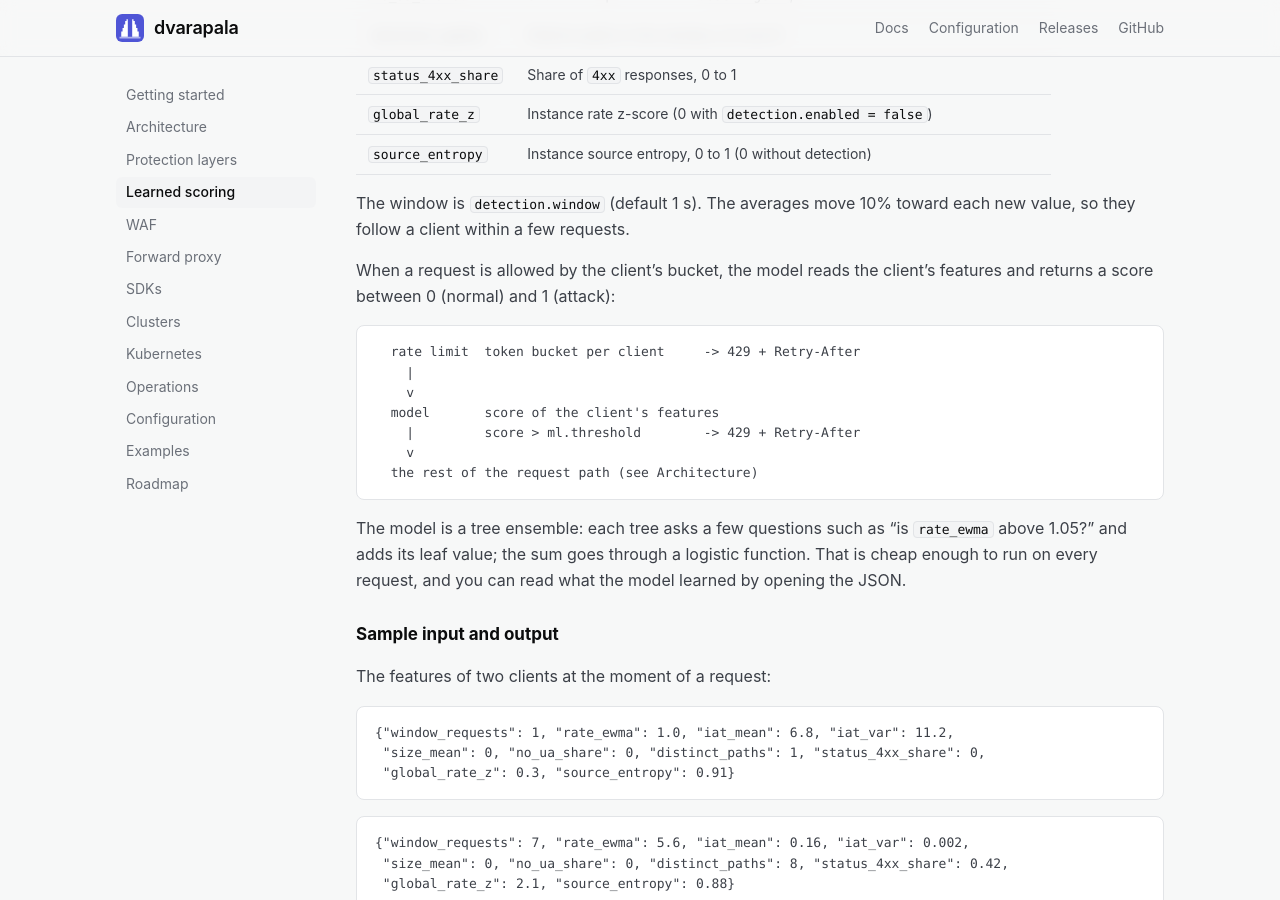
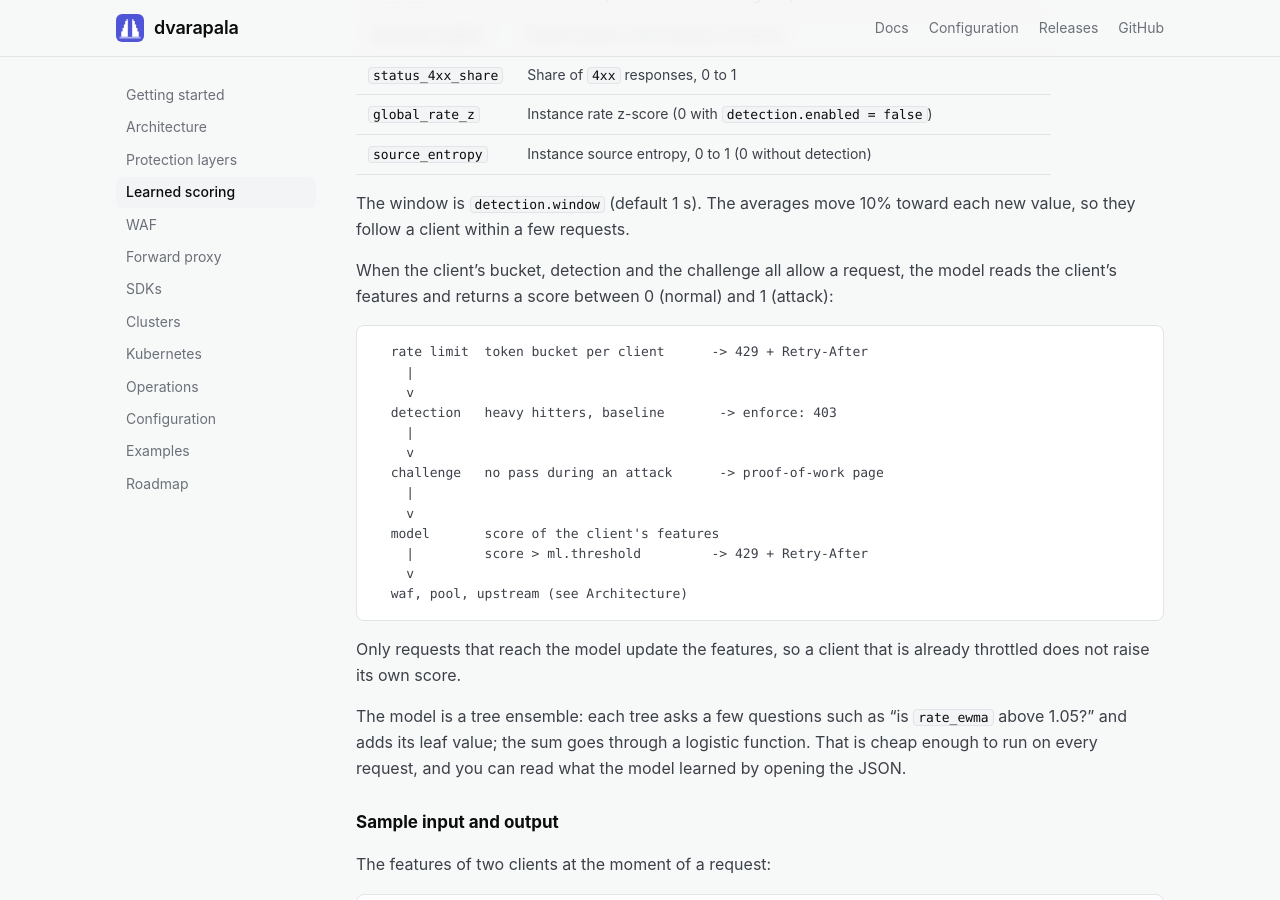
Before and after one commit to franzramadhan/dvarapala, a Jekyll site: the page built from site/docs/ml.md, in a window 1280 px wide and 900 px high, scrolled down 872 px. Built offline with Jekyll 4.4.1, drawn with Linux system fonts in a browser that asks for light colours.

Commit message:
docs: the model's place in the request path (#254)
Shows where the `[ml]` model sits in the request path.

- `site/docs/architecture.md`: a `model` stage between `challenge` and
`waf` in the request path diagram, and a paragraph: the model runs in
the rate limiter under the client's lock, only after the bucket,
detection and challenge allow; only those requests update the features;
LLM labels are off the path.
- `site/docs/ml.md`: the diagram now shows rate limit, detection and
challenge before the model (it skipped detection and challenge).

Order checked against `take` in `crates/l7/src/rate_limit.rs` and
`check_passed` in `crates/engine/src/guard.rs`. Docs only.

````diff
--- a/site/docs/ml.md
+++ b/site/docs/ml.md
@@ -41,18 +41,28 @@ For each client (the rate limiter's key: source IP, or the address from
 The window is `detection.window` (default 1 s). The averages move 10%
 toward each new value, so they follow a client within a few requests.
 
-When a request is allowed by the client's bucket, the model reads the
-client's features and returns a score between 0 (normal) and 1 (attack):
+When the client's bucket, detection and the challenge all allow a
+request, the model reads the client's features and returns a score
+between 0 (normal) and 1 (attack):
 
 ```
-  rate limit  token bucket per client     -> 429 + Retry-After
+  rate limit  token bucket per client      -> 429 + Retry-After
+    |
+    v
+  detection   heavy hitters, baseline       -> enforce: 403
+    |
+    v
+  challenge   no pass during an attack      -> proof-of-work page
     |
     v
   model       score of the client's features
-    |         score > ml.threshold        -> 429 + Retry-After
+    |         score > ml.threshold         -> 429 + Retry-After
     v
-  the rest of the request path (see Architecture)
+  waf, pool, upstream (see Architecture)
 ```
+
+Only requests that reach the model update the features, so a client
+that is already throttled does not raise its own score.
 
 The model is a tree ensemble: each tree asks a few questions such as
 "is `rate_ewma` above 1.05?" and adds its leaf value; the sum goes
````
Also changed, not shown: site/docs/architecture.md (+12 -0 lines).
